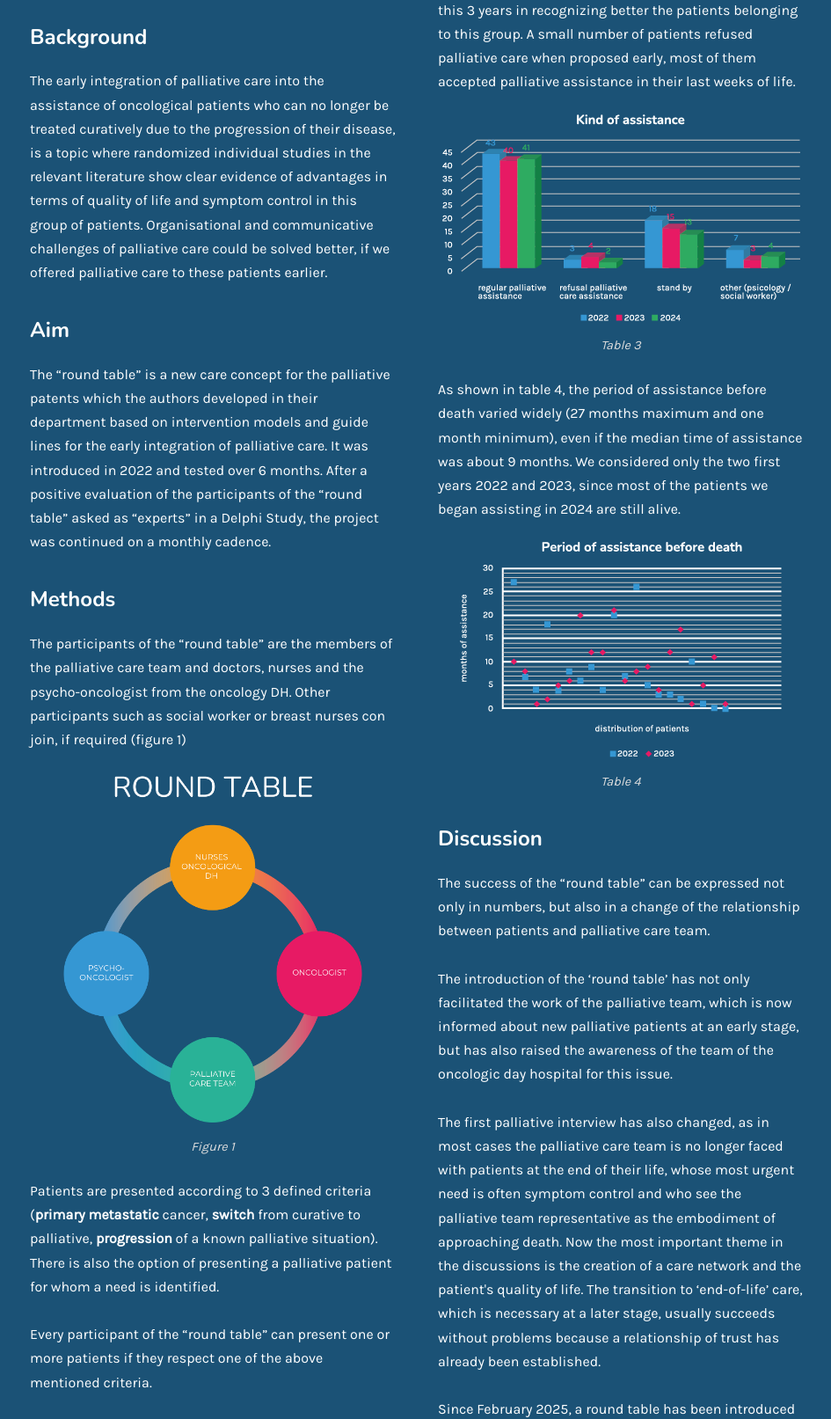
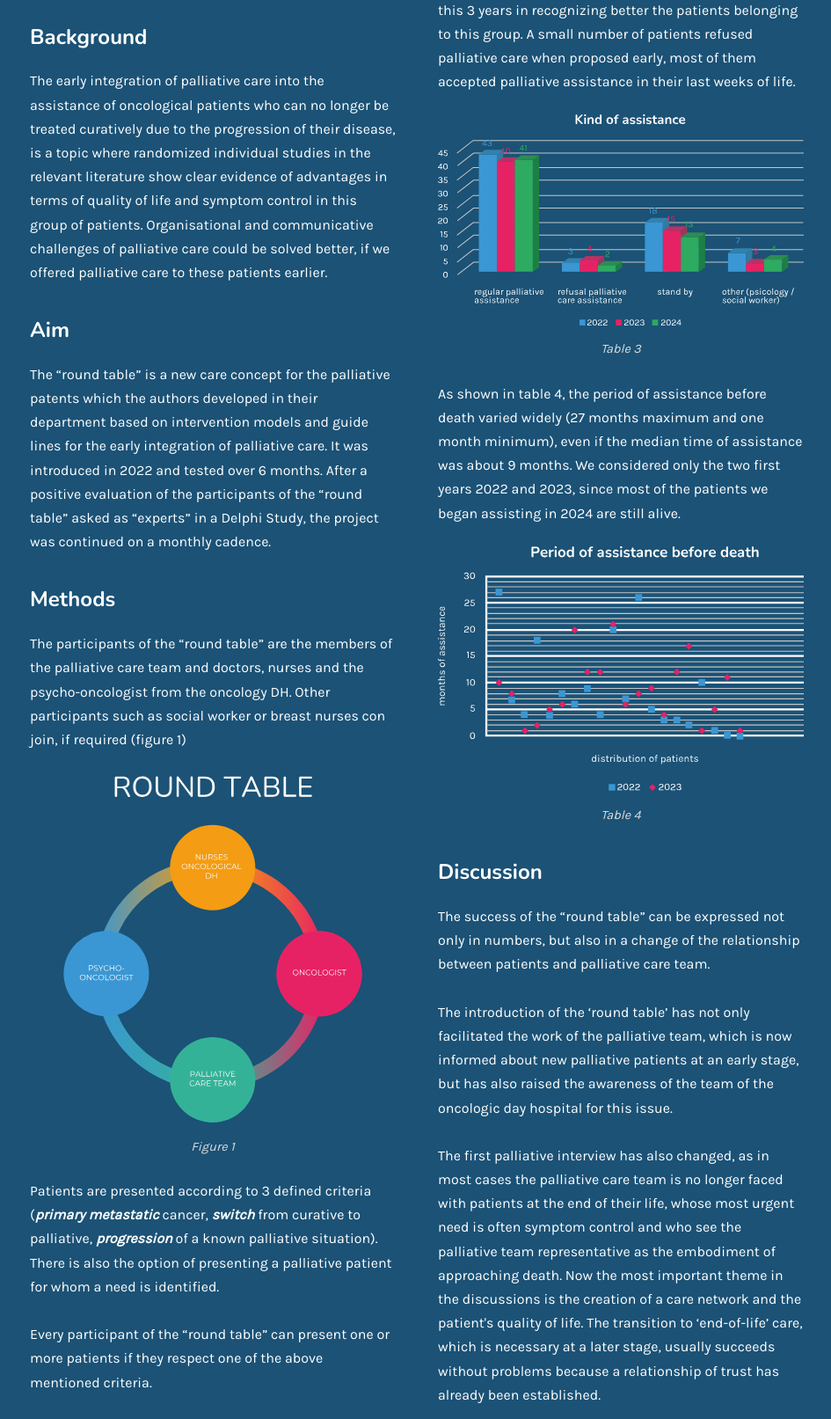
Before and after one commit to GioddiTave/RoundTable, a plain HTML site: page index.html in a window 1280 px wide. Shown: the part 220-1833 px from the top of the page at 88% size, without its empty margins (166-1111 px from the left). Drawn offline with nearby package versions, Linux system fonts and the light colour scheme.

Commit message:
exchanged img with svg

```diff
--- a/index.html
+++ b/index.html
@@ -82,7 +82,7 @@
           </p>
           <figure>
             <img
-              src="img/figure1.png"
+              src="img/Asset 8.svg"
               alt="figure 1"
             />
             <figcaption>
@@ -90,8 +90,8 @@
             </figcaption>
           </figure>
           <p>
-            Patients are presented according to 3 defined criteria (<strong>primary metastatic</strong> cancer, <strong>switch</strong> from
-            curative to palliative, <strong>progression</strong> of a known palliative situation). There is also the option of
+            Patients are presented according to 3 defined criteria (<em><strong>primary metastatic</strong></em> cancer, <em><strong>switch</strong></em> from
+            curative to palliative, <em><strong>progression</strong></em> of a known palliative situation). There is also the option of
             presenting a palliative patient for whom a need is identified.
             <br><br>
             Every participant of the “round table” can present one or more patients if they respect one of the
@@ -109,7 +109,7 @@
             </p>
             <figure>
               <img
-                src="img/table1.png"
+                src="img/Asset 10.svg"
                 alt="table1"
               />
               <figcaption>
@@ -123,7 +123,7 @@
             </p>
             <figure>
                 <img
-                  src="img/table2.png"
+                  src="img/Asset 9.svg"
                   alt="table2"
                 />
                 <figcaption>
@@ -142,7 +142,7 @@
 
             <figure>
                 <img
-                  src="img/table3.png"
+                  src="img/Asset 12.svg"
                   alt="table3"
                 />
                 <figcaption>
@@ -157,7 +157,7 @@
             </p>
             <figure>
                 <img
-                  src="img/table4.png"
+                  src="img/Asset 11.svg"
                   alt="table4"
                 />
                 <figcaption>
```
Also changed, not shown: img/Asset 10.svg (added), img/Asset 11.svg (added), img/Asset 12.svg (added), img/Asset 8.svg (added), img/Asset 9.svg (added).
